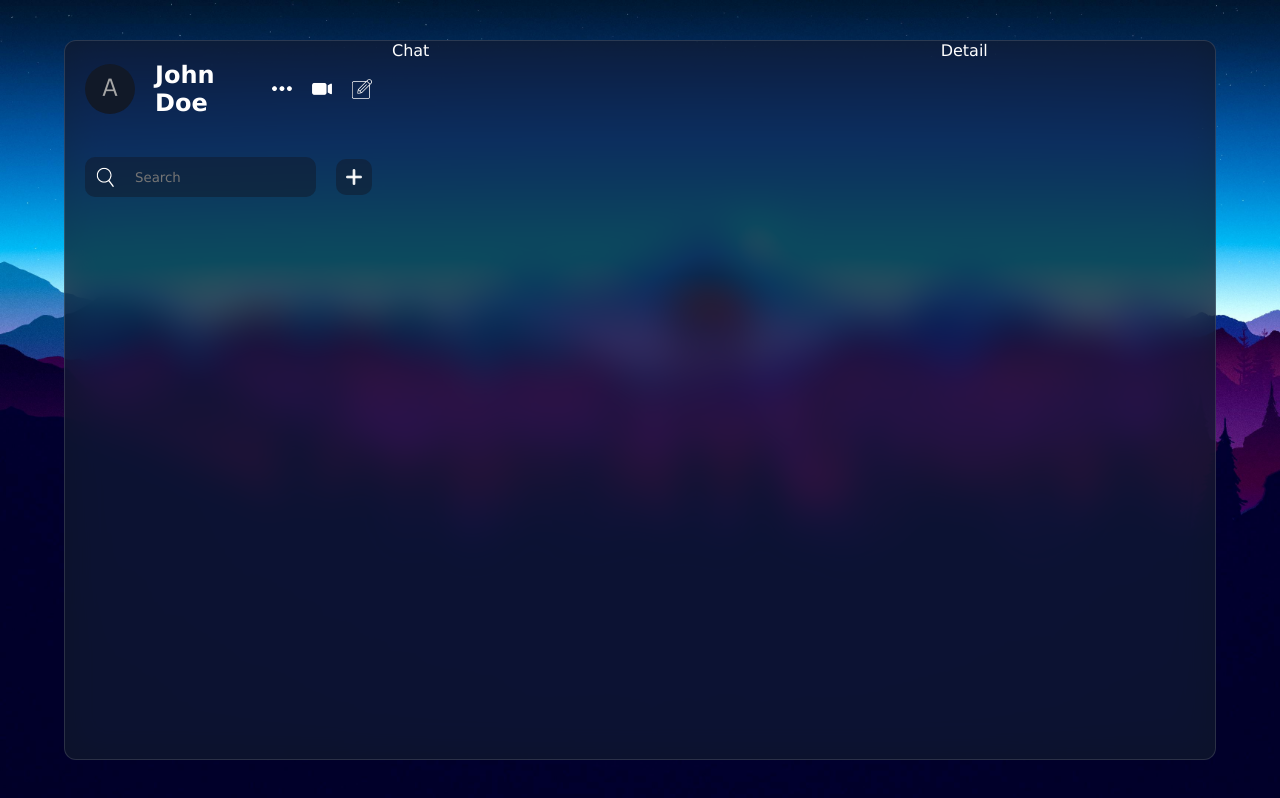
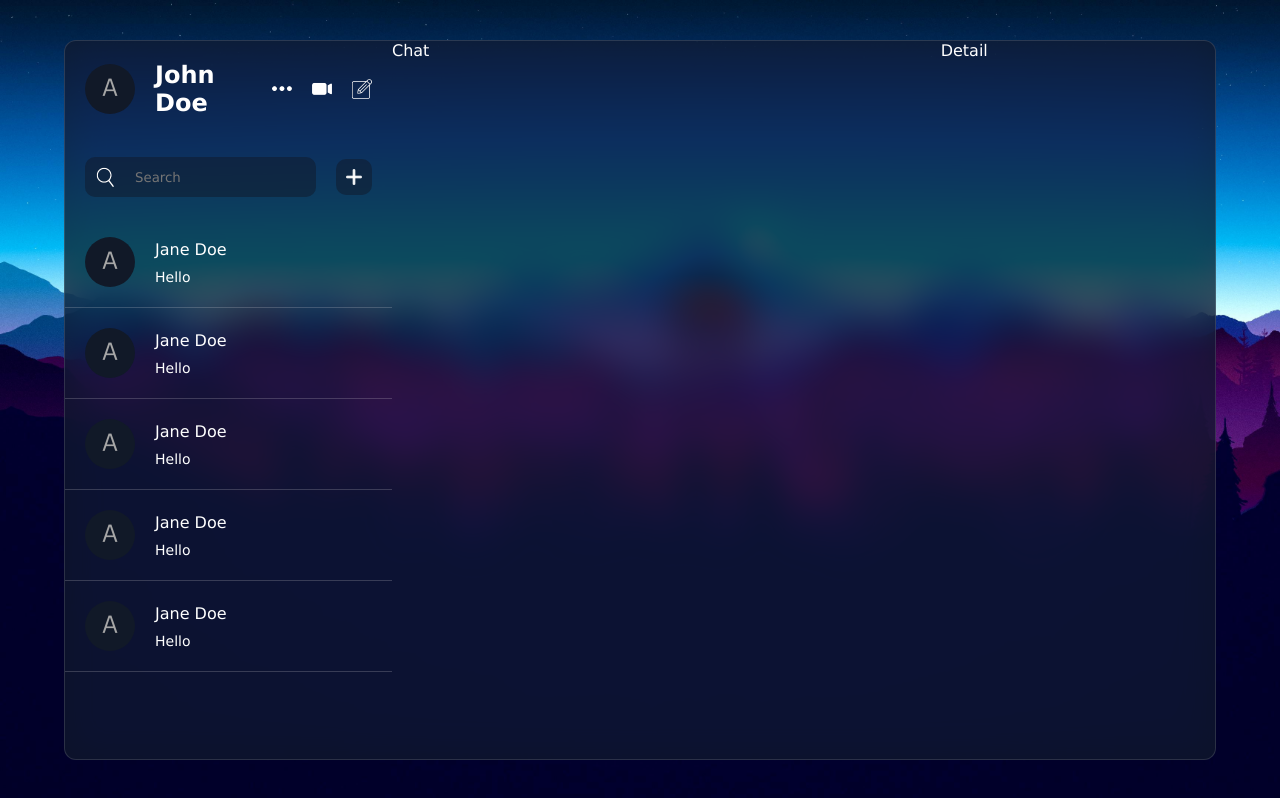
Before and after one commit to brndn-do/react-firebase-chat, a React (Vite) app: page / in a window 1280 px wide. Built offline with nearby package versions, Linux system fonts and the light colour scheme.

Commit message:
Develop ChatList component
Made plus icon next to searchbar dynamic, added user items underneath
search bar and styled them. Styled chatlist container for scrolling.

```diff
--- a/src/components/list/chatList/ChatList.jsx
+++ b/src/components/list/chatList/ChatList.jsx
@@ -1,6 +1,9 @@
 import "./chatList.css";
+import { useState } from "react";
 
 const ChatList = () => {
+  // state for a dyanmic icon
+  const [plusMode, setPlusMode] = useState(false);
   return (
     <div className="chatList">
       <div className="search">
@@ -8,7 +11,48 @@
           <img src="/search.png" alt="" />
           <input type="text" placeholder="Search" />
         </div>
-        <img src="/plus.png" alt="" className="plus" />
+        {/* dynamic icon */}
+        <img
+          src={plusMode ? "/minus.png" : "/plus.png"}
+          alt=""
+          className="plus"
+          onClick={() => setPlusMode((prevState) => !prevState)}
+        />
+      </div>
+      <div className="item">
+        <img src="./avatar.png" alt="" />
+        <div className="texts">
+          <span>Jane Doe</span>
+          <p>Hello </p>
+        </div>
+      </div>
+      <div className="item">
+        <img src="./avatar.png" alt="" />
+        <div className="texts">
+          <span>Jane Doe</span>
+          <p>Hello </p>
+        </div>
+      </div>
+      <div className="item">
+        <img src="./avatar.png" alt="" />
+        <div className="texts">
+          <span>Jane Doe</span>
+          <p>Hello </p>
+        </div>
+      </div>
+      <div className="item">
+        <img src="./avatar.png" alt="" />
+        <div className="texts">
+          <span>Jane Doe</span>
+          <p>Hello </p>
+        </div>
+      </div>
+      <div className="item">
+        <img src="./avatar.png" alt="" />
+        <div className="texts">
+          <span>Jane Doe</span>
+          <p>Hello </p>
+        </div>
       </div>
     </div>
   );
--- a/src/components/list/chatList/chatList.css
+++ b/src/components/list/chatList/chatList.css
@@ -1,4 +1,7 @@
 .chatList {
+  flex: 1;
+  overflow: auto;
+  scrollbar-width: none;
   .search {
     display: flex;
     align-items: center;
@@ -36,4 +39,39 @@
       cursor: pointer;
     }
   }
+
+  .item {
+    display: flex;
+    align-items: center;
+    gap: 20px;
+    padding: 20px;
+    cursor: pointer;
+    border-bottom: 1px solid #dddddd35;
+
+    img {
+      width: 50px;
+      height: 50px;
+      border-radius: 50%;
+      object-fit: cover;
+    }
+
+    .texts {
+      display: flex;
+      flex-direction: column;
+      gap: 10px;
+
+      span {
+        font-weight: 500;
+      }
+
+      p {
+        font-size: 14px;
+        font-weight: 300;
+      }
+    }
+  }
 }
+
+.chatList::-webkit-scrollbar {
+  display: none;
+}
--- a/src/components/list/list.css
+++ b/src/components/list/list.css
@@ -1,3 +1,5 @@
 .list {
   flex: 1;
+  display: flex;
+  flex-direction: column;
 }
```
Also changed, not shown: .eslintrc.cjs.
